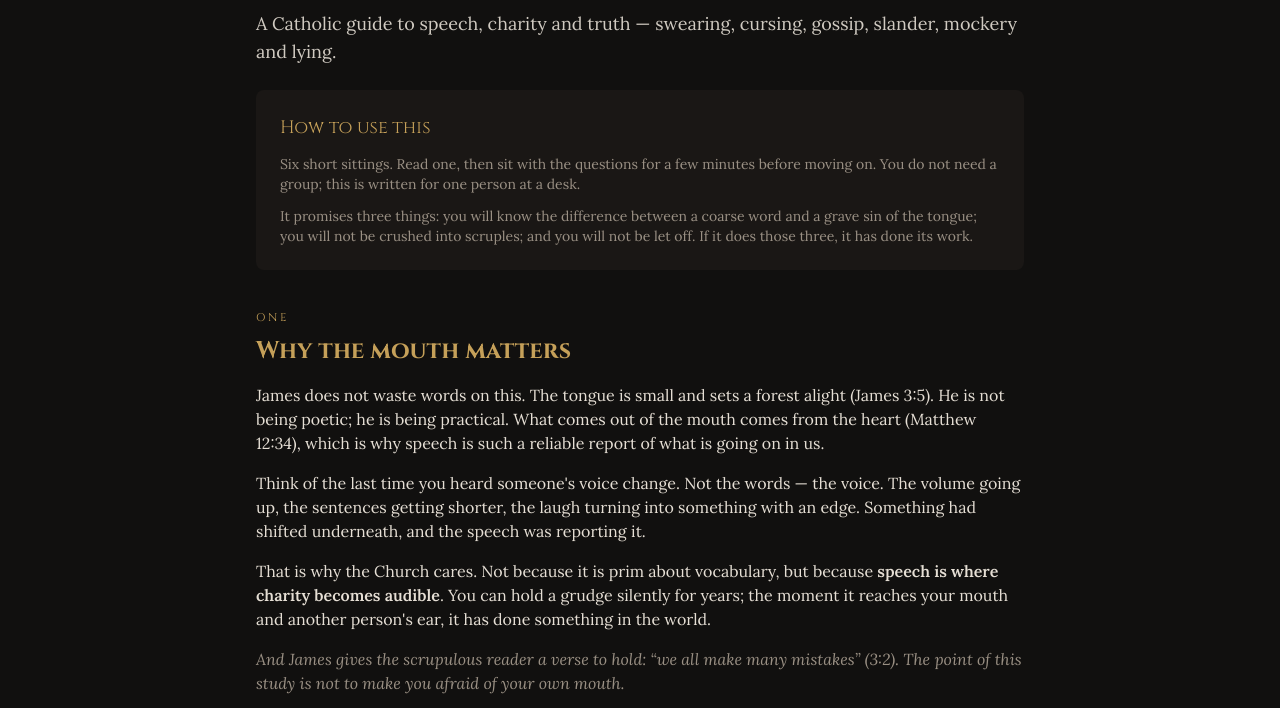
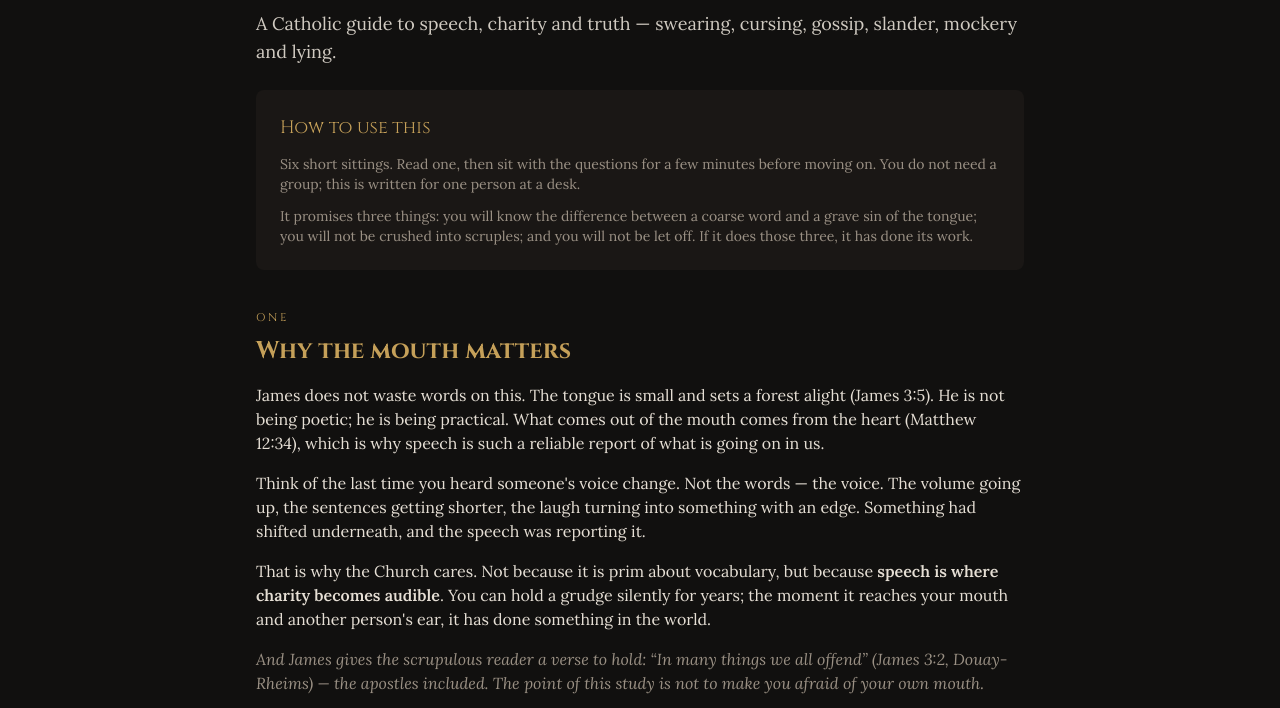
Before and after one commit to 3stepuk/1582-rheims, a plain HTML site: page strong-language.html in a window 1280 px wide. Shown: the part 212-920 px from the top of the page. Drawn offline with nearby package versions, Linux system fonts and the light colour scheme.

Commit message:
Quote James 3:2 in the Douay-Rheims, not in modern paraphrase
Mark caught it: 'we all make many mistakes' is a modern rendering. The house
translation says 'In many things we all offend', which is also the stronger
verse for the scrupulous reader.

```diff
--- a/strong-language.html
+++ b/strong-language.html
@@ -81,7 +81,7 @@
             <p class="mb-4">James does not waste words on this. The tongue is small and sets a forest alight (James 3:5). He is not being poetic; he is being practical. What comes out of the mouth comes from the heart (Matthew 12:34), which is why speech is such a reliable report of what is going on in us.</p>
             <p class="mb-4">Think of the last time you heard someone's voice change. Not the words &mdash; the voice. The volume going up, the sentences getting shorter, the laugh turning into something with an edge. Something had shifted underneath, and the speech was reporting it.</p>
             <p class="mb-4">That is why the Church cares. Not because it is prim about vocabulary, but because <strong class="text-antique-cream">speech is where charity becomes audible</strong>. You can hold a grudge silently for years; the moment it reaches your mouth and another person's ear, it has done something in the world.</p>
-            <p class="mb-4 text-antique-muted italic">And James gives the scrupulous reader a verse to hold: &ldquo;we all make many mistakes&rdquo; (3:2). The point of this study is not to make you afraid of your own mouth.</p>
+            <p class="mb-4 text-antique-muted italic">And James gives the scrupulous reader a verse to hold: &ldquo;<em>In many things we all offend</em>&rdquo; (James 3:2, Douay-Rheims) &mdash; the apostles included. The point of this study is not to make you afraid of your own mouth.</p>
             <div class="reflect rounded p-5 mb-4">
                 <h3 class="text-sm tracking-widest text-antique-gold mb-2">REFLECT</h3>
                 <ul class="list-disc pl-5 space-y-2 text-sm text-antique-cream/90">
```
